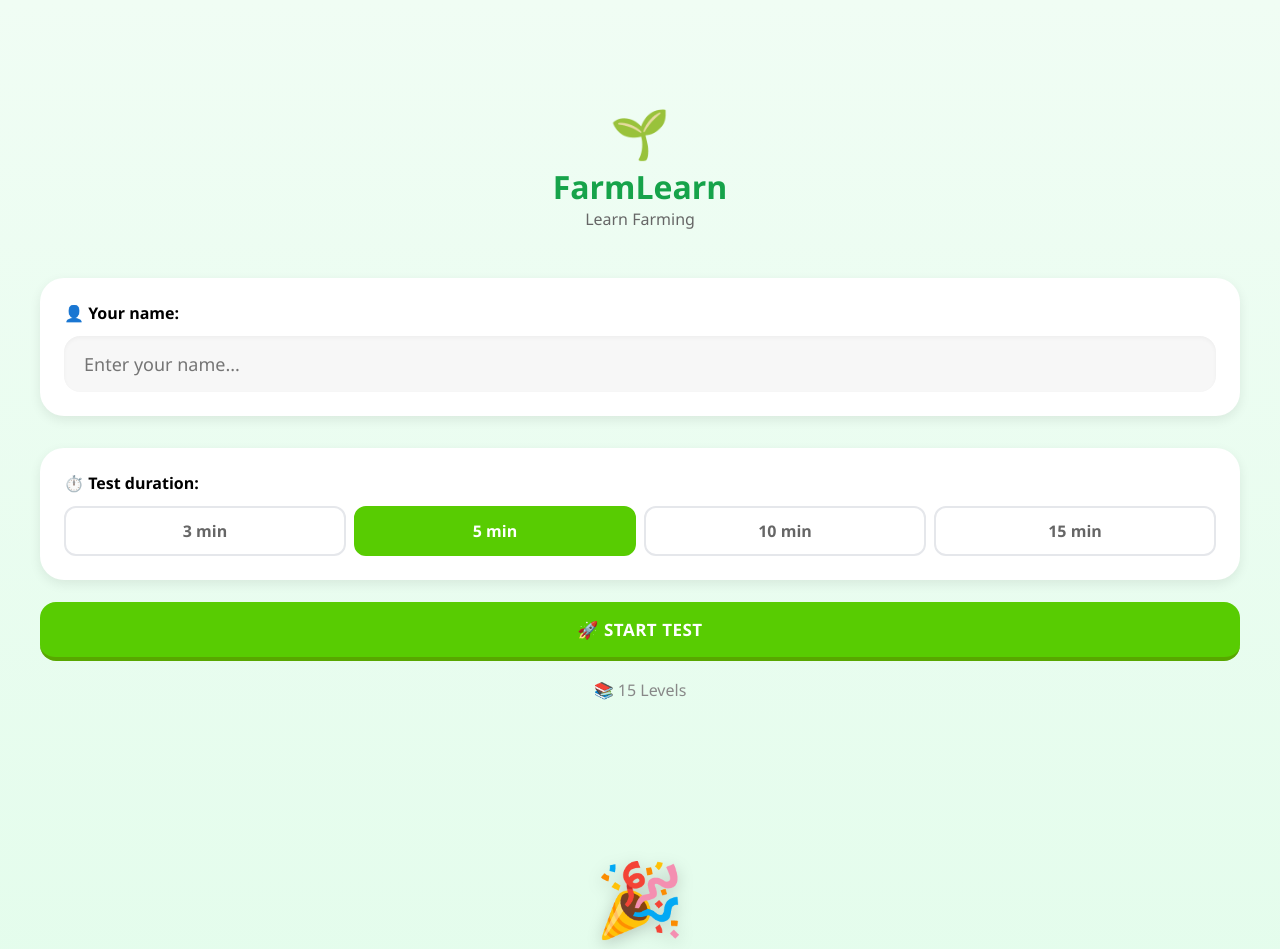
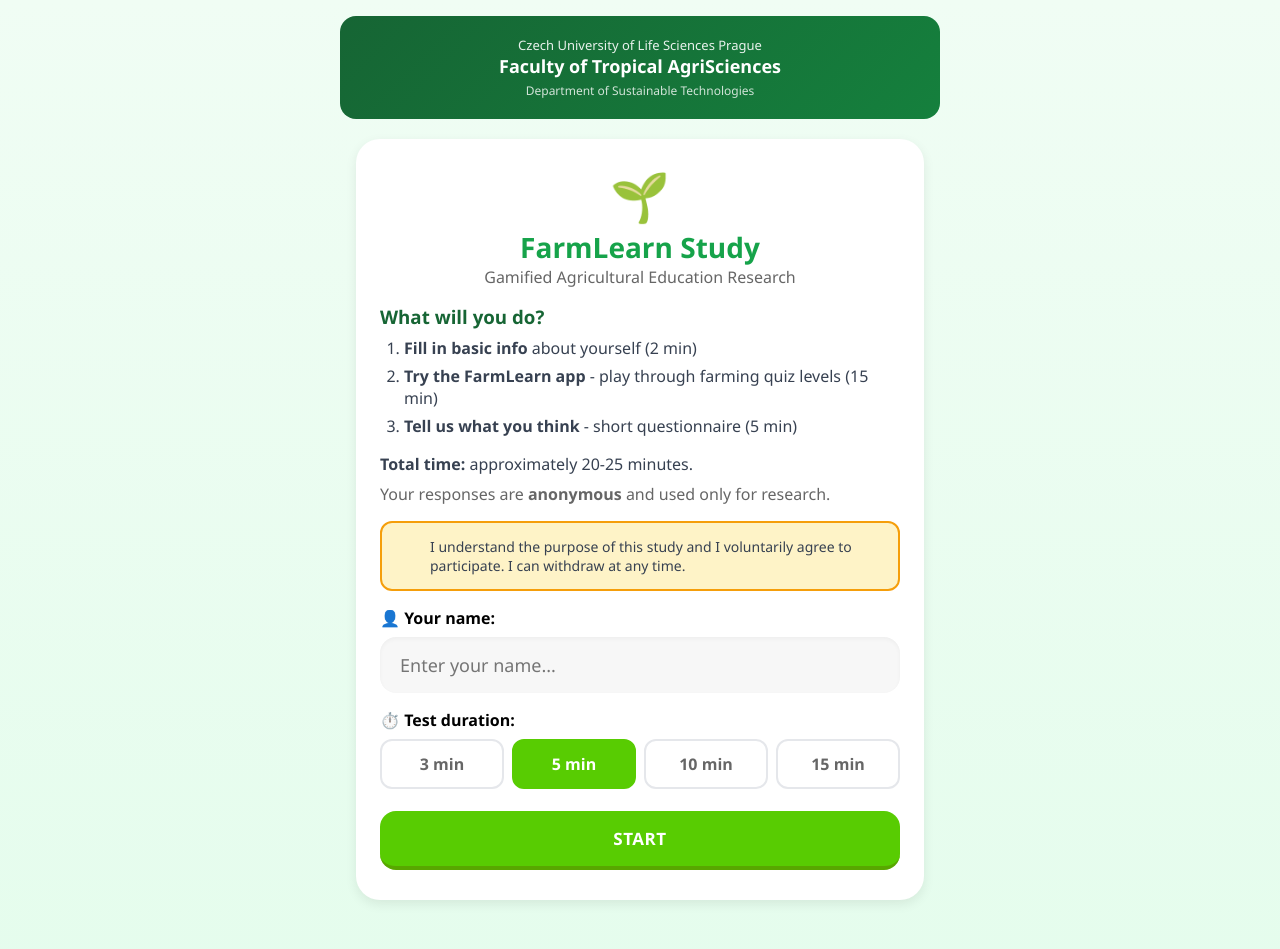
Before and after one commit to jenasin/farmlearn-app, a website: page index.html in a window 1280 px wide. Shown: the top 949 px of the page. Drawn offline with Linux system fonts and the light colour scheme.

Commit message:
Add study intro screen with consent, university branding, full study flow
Flow: Intro (consent + name) -> Demographics -> Quiz -> Results -> Survey -> Thank you
All events logged to /api/save

Co-Authored-By: Claude Opus 4.6 (1M context) <noreply@anthropic.com>

```diff
--- a/index.html
+++ b/index.html
@@ -165,33 +165,51 @@
     </style>
 </head>
 <body>
-    <!-- START SCREEN -->
+    <!-- INTRO/WELCOME SCREEN -->
     <div id="startScreen" class="screen active">
-        <div style="flex:1; display:flex; flex-direction:column; justify-content:center; padding:24px;">
-            <div style="text-align:center; margin-bottom:32px;">
-                <div class="icon">🌱</div>
-                <h1 style="color:#16a34a; font-size:32px;">FarmLearn</h1>
-                <p style="color:#666;">Learn Farming</p>
+        <div style="flex:1; overflow-y:auto; padding:16px;">
+            <div style="max-width:600px; margin:0 auto;">
+                <div style="text-align:center; padding:20px; background:linear-gradient(135deg,#166534,#15803d); border-radius:16px; color:white; margin-bottom:20px;">
+                    <div style="font-size:13px; opacity:0.9;">Czech University of Life Sciences Prague</div>
+                    <div style="font-size:18px; font-weight:700;">Faculty of Tropical AgriSciences</div>
+                    <div style="font-size:12px; opacity:0.8; margin-top:4px;">Department of Sustainable Technologies</div>
                 </div>
+
                 <div class="card">
-                <div style="font-weight:bold; margin-bottom:12px;">👤 Your name:</div>
+                    <div style="text-align:center; margin-bottom:16px;">
+                        <div style="font-size:48px;">🌱</div>
+                        <h1 style="color:#16a34a; font-size:28px;">FarmLearn Study</h1>
+                        <p style="color:#666;">Gamified Agricultural Education Research</p>
+                    </div>
+
+                    <h3 style="color:#166534; margin-bottom:8px;">What will you do?</h3>
+                    <ol style="padding-left:24px; margin-bottom:16px; color:#374151;">
+                        <li style="margin-bottom:6px;"><strong>Fill in basic info</strong> about yourself (2 min)</li>
+                        <li style="margin-bottom:6px;"><strong>Try the FarmLearn app</strong> - play through farming quiz levels (15 min)</li>
+                        <li style="margin-bottom:6px;"><strong>Tell us what you think</strong> - short questionnaire (5 min)</li>
+                    </ol>
+                    <p style="color:#374151;"><strong>Total time:</strong> approximately 20-25 minutes.</p>
+                    <p style="color:#666; margin-top:8px;">Your responses are <strong>anonymous</strong> and used only for research.</p>
+
+                    <div style="display:flex; gap:12px; align-items:flex-start; padding:14px; background:#fef3c7; border-radius:12px; margin:16px 0; border:2px solid #f59e0b;">
+                        <input type="checkbox" id="consentCheck" style="width:22px; height:22px; margin-top:2px; flex-shrink:0; accent-color:#16a34a;">
+                        <label for="consentCheck" style="font-size:14px; color:#374151;">I understand the purpose of this study and I voluntarily agree to participate. I can withdraw at any time.</label>
+                    </div>
+
+                    <div style="font-weight:bold; margin-bottom:8px;">👤 Your name:</div>
                     <input type="text" id="nameInput" placeholder="Enter your name..." minlength="2" required inputmode="text" autocomplete="off" autocapitalize="words">
-                <div id="nameError" style="color:#ff4b4b; font-size:14px; margin-top:8px; display:none;">
-                    ⚠️ Please enter your name (at least 2 characters)
-                </div>
-            </div>
-            <div class="card" style="margin:16px;">
-                <div style="font-weight:bold; margin-bottom:12px;">⏱️ Test duration:</div>
-                <div style="display:flex; gap:8px;">
+                    <div id="nameError" style="color:#ff4b4b; font-size:14px; margin-top:8px; display:none;"></div>
+
+                    <div style="margin-top:16px; font-weight:bold; margin-bottom:8px;">⏱️ Test duration:</div>
+                    <div style="display:flex; gap:8px; margin-bottom:16px;">
                         <button class="time-btn" onclick="setTestTime(3)" data-time="3">3 min</button>
                         <button class="time-btn selected" onclick="setTestTime(5)" data-time="5">5 min</button>
                         <button class="time-btn" onclick="setTestTime(10)" data-time="10">10 min</button>
                         <button class="time-btn" onclick="setTestTime(15)" data-time="15">15 min</button>
                     </div>
+
+                    <button class="btn btn-green" onclick="startTest()">START</button>
                 </div>
-            <div style="padding:0 16px;">
-                <button class="btn btn-green" onclick="startTest()">🚀 START TEST</button>
-                <p style="text-align:center; color:#888; margin-top:12px;">📚 15 Levels</p>
             </div>
         </div>
     </div>
@@ -548,10 +566,16 @@
 
         // ========== START TEST ==========
         function startTest() {
-            userName = document.getElementById('nameInput').value.trim();
             const nameError = document.getElementById('nameError');
             const nameInput = document.getElementById('nameInput');
 
+            if (!document.getElementById('consentCheck').checked) {
+                nameError.textContent = '⚠️ Please check the consent box to continue.';
+                nameError.style.display = 'block';
+                return;
+            }
+
+            userName = nameInput.value.trim();
             if (!userName || userName.length < 2) {
                 nameError.textContent = '⚠️ Please enter your name (at least 2 characters)';
                 nameError.style.display = 'block';
```
Lines whose indentation alone changed are shown as unchanged.
